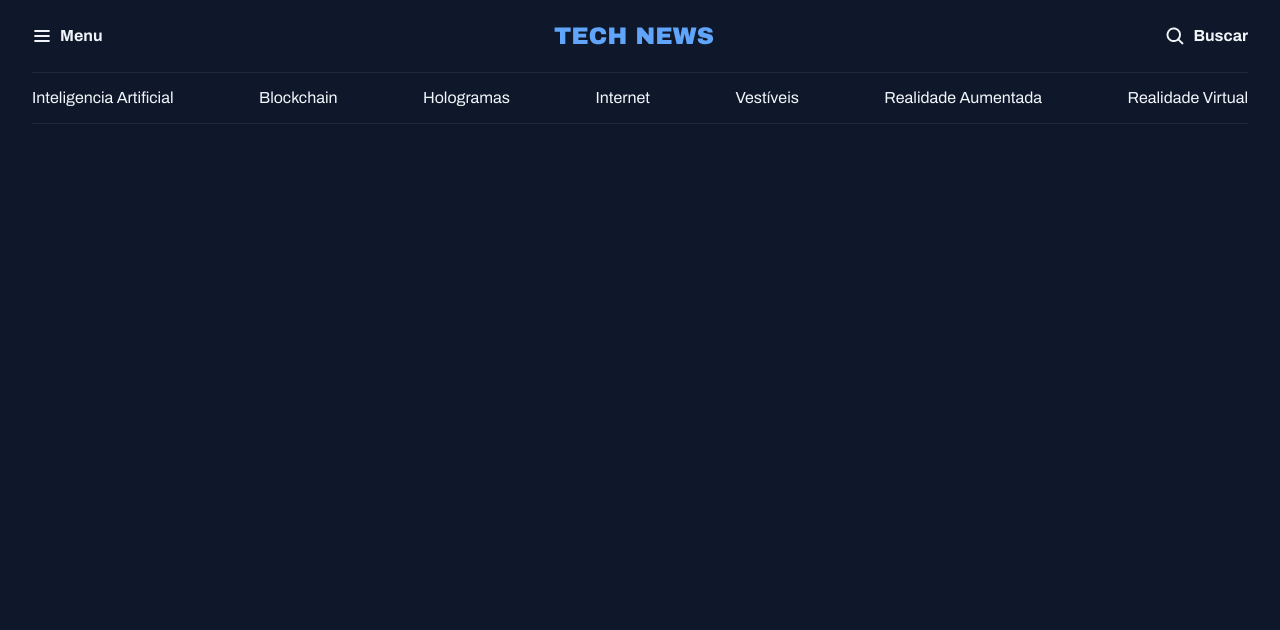
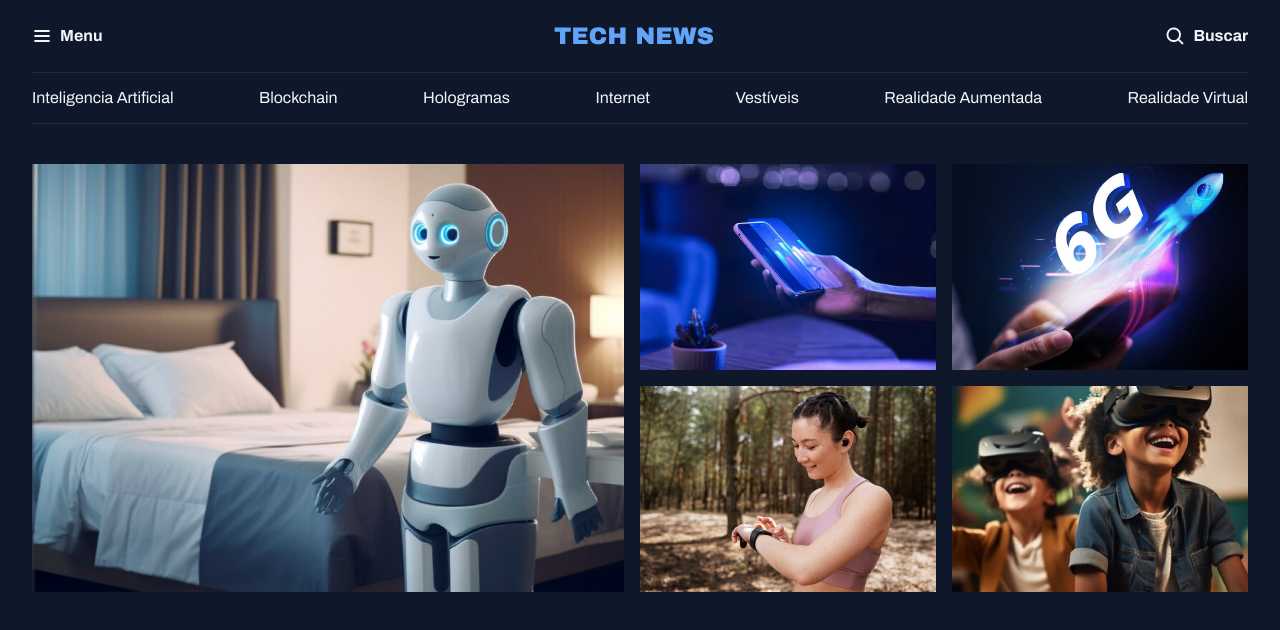
Before and after one commit to jpfreitas-dev/fullstack-rocketseat, a plain HTML site: page 04-portal-de-noticias/index.html in a window 1280 px wide. Drawn offline with Linux system fonts and the light colour scheme; a web font is replaced by a local one.

Commit message:
feat(portal-de-noticias): add highlights section

```diff
--- a/04-portal-de-noticias/index.html
+++ b/04-portal-de-noticias/index.html
@@ -40,5 +40,19 @@
         <a href="#">Realidade  Virtual</a>
       </nav>
     </header>
+
+    <main class="grid container">
+      <section id="featured" class="grid grid-flow-col gap-16">
+        <div>
+          <img src="assets/images/Image 01.png" alt="...">
+        </div>
+        <div class="grid grid-cols-2 gap-16">
+          <img src="assets/images/Image 02.png" alt="...">
+          <img src="assets/images/Image 03.png" alt="...">
+          <img src="assets/images/Image 04.png" alt="...">
+          <img src="assets/images/Image 05.png" alt="...">
+        </div>
+      </section>
+    </main>
   </body>
 </html>
--- a/04-portal-de-noticias/styles/global.css
+++ b/04-portal-de-noticias/styles/global.css
@@ -40,13 +40,8 @@ h1, h2, h3 {
   font: inherit
 }
 
-/* utility-first */
-.grid {
-  display: grid;
-}
-
-.grid-flow-col {
-  grid-auto-flow: column;
+img {
+  max-width: 100%;
 }
 
 .container {
@@ -54,3 +49,7 @@ h1, h2, h3 {
   padding-inline: 32px;
   margin-inline: auto;
 }
+
+main {
+  margin-top: 40px;
+}
--- a/04-portal-de-noticias/styles/index.css
+++ b/04-portal-de-noticias/styles/index.css
@@ -1,2 +1,4 @@
 @import url(global.css);
+@import url(utility.css);
 @import url(header.css);
+@import url(sections.css);
--- /dev/null
+++ b/04-portal-de-noticias/styles/sections.css
@@ -0,0 +1,6 @@
+#featured {
+  img{
+    height: 100%;
+    object-fit: cover;
+  }
+}
--- /dev/null
+++ b/04-portal-de-noticias/styles/utility.css
@@ -0,0 +1,16 @@
+/* utility-first */
+.grid {
+  display: grid;
+}
+
+.grid-flow-col {
+  grid-auto-flow: column;
+}
+
+.grid-cols-2{
+  grid-template-columns: 1fr 1fr;
+}
+
+.gap-16 {
+  gap: 16px;
+}
```
